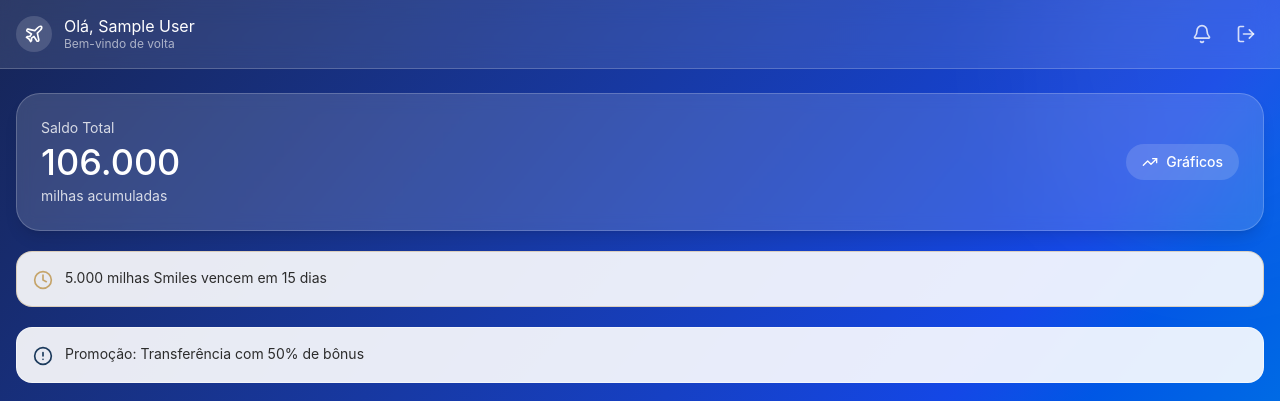
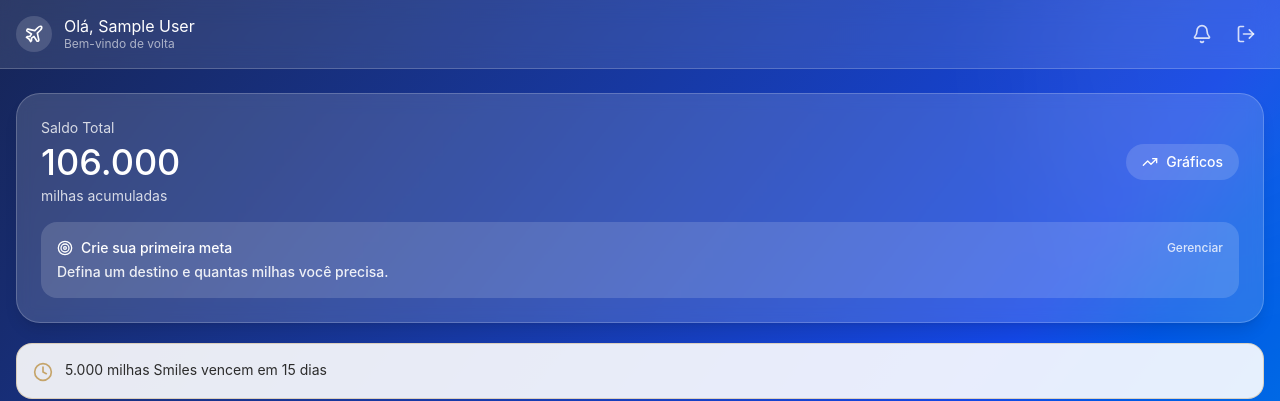
Before and after one commit to dysphael/MilhasGeraisFront, a React (Vite) app in the folder MilhasGerais/: page /home in a window 1280 px wide. Shown: the top 401 px of the page. Built offline with nearby package versions, Linux system fonts and the light colour scheme; no server answers; sample sign-in values are in the browser's storage.

Commit message:
fix: criação de metas

```diff
--- a/MilhasGerais/src/components/HomeScreen.tsx
+++ b/MilhasGerais/src/components/HomeScreen.tsx
@@ -1,14 +1,16 @@
 import { useEffect, useState } from 'react';
 import { useNavigate } from 'react-router-dom';
-import { Bell, Plus, ArrowRightLeft, History, TrendingUp, AlertCircle, Clock, Tag, CreditCard as CreditCardIcon } from 'lucide-react';
+import { Bell, Plus, ArrowRightLeft, History, TrendingUp, Target, AlertCircle, Clock, Tag, CreditCard as CreditCardIcon } from 'lucide-react';
 import { useAuth } from '../hooks/useAuth';
 import { dashboardService } from '../services/dashboardService';
 import { creditCardService } from '../services/creditCardService';
-import { DashboardResumo, DashboardPrograma, DashboardTransacao, DashboardAlert, CreditCard } from '../types';
+import { milesGoalService } from '../services/milesGoalService';
+import { DashboardResumo, DashboardPrograma, DashboardTransacao, DashboardAlert, CreditCard, MilesGoal } from '../types';
 import { PageBackground, AppHeader, LoadingPage, ErrorPage } from './Layout';
 import { AdicionarMilhasModal } from './modals/AdicionarMilhasModal';
 import { TransferirMilhasModal } from './modals/TransferirMilhasModal';
 import { AddCreditCardModal } from './AddCreditCardModal';
+import { MilesGoalsModal } from './MilesGoalsModal';
 
 interface HomeScreenProps { onLogout: () => void; }
 
@@ -22,7 +24,9 @@ export function HomeScreen({ onLogout }: HomeScreenProps) {
   const [error, setError]         = useState<string | null>(null);
   const [modalAberto, setModalAberto] = useState<ModalAberto>(null);
   const [showCardModal, setShowCardModal] = useState(false);
+  const [showGoalsModal, setShowGoalsModal] = useState(false);
   const [cards, setCards] = useState<CreditCard[]>([]);
+  const [goals, setGoals] = useState<MilesGoal[]>([]);
 
   const carregarDashboard = () => {
     setIsLoading(true);
@@ -39,12 +43,29 @@ export function HomeScreen({ onLogout }: HomeScreenProps) {
       .catch(() => { /* silencioso — não bloqueia o dashboard */ });
   };
 
-  useEffect(() => { carregarDashboard(); carregarCartoes(); }, [user?.id]);
+  const carregarMetas = () => {
+    if (!user) return;
+    milesGoalService.listarPorUsuario(user.id)
+      .then(setGoals)
+      .catch(() => { /* silencioso */ });
+  };
+
+  useEffect(() => { carregarDashboard(); carregarCartoes(); carregarMetas(); }, [user?.id]);
 
   if (isLoading) return <LoadingPage message="Carregando dados..." />;
   if (error || !dashboard) return <ErrorPage message={error || 'Erro ao carregar dados'} />;
 
   const totalMiles = dashboard.programas.reduce((s, p) => s + p.miles, 0);
+
+  // Próxima meta = menor TargetMiles ainda não atingida. Se todas batidas, pega a maior.
+  const nextGoal = (() => {
+    const pending = goals.filter(g => g.targetMiles > totalMiles).sort((a, b) => a.targetMiles - b.targetMiles)[0];
+    if (pending) return pending;
+    return goals.slice().sort((a, b) => b.targetMiles - a.targetMiles)[0] ?? null;
+  })();
+  const nextGoalAchieved  = nextGoal ? totalMiles >= nextGoal.targetMiles : false;
+  const nextGoalProgress  = nextGoal ? Math.min(100, (totalMiles / nextGoal.targetMiles) * 100) : 0;
+  const nextGoalRemaining = nextGoal ? Math.max(0, nextGoal.targetMiles - totalMiles) : 0;
 
   return (
     <PageBackground>
@@ -68,6 +89,12 @@ export function HomeScreen({ onLogout }: HomeScreenProps) {
         onClose={() => setShowCardModal(false)}
         onCreated={carregarCartoes}
       />
+      <MilesGoalsModal
+        open={showGoalsModal}
+        onClose={() => setShowGoalsModal(false)}
+        totalMiles={totalMiles}
+        onChanged={carregarMetas}
+      />
 
       <AppHeader
         title={`Olá, ${user?.name || 'Usuário'}`}
@@ -82,8 +109,8 @@ export function HomeScreen({ onLogout }: HomeScreenProps) {
 
       <div className="max-w-7xl mx-auto px-4 py-6 space-y-5">
 
-        {/* Banner saldo total */}
-        <div className="bg-white/15 backdrop-blur-sm rounded-3xl p-6 text-white shadow-lg border border-white/20">
+        {/* Banner saldo total + próxima meta */}
+        <div className="bg-white/15 backdrop-blur-sm rounded-3xl p-6 text-white shadow-lg border border-white/20 space-y-4">
           <div className="flex items-center justify-between">
             <div>
               <p className="text-sm opacity-80">Saldo Total</p>
@@ -96,6 +123,36 @@ export function HomeScreen({ onLogout }: HomeScreenProps) {
               <span>Gráficos</span>
             </button>
           </div>
+
+          {/* Próxima meta */}
+          <button onClick={() => setShowGoalsModal(true)}
+            className="w-full text-left bg-white/15 hover:bg-white/25 rounded-2xl p-4 transition-colors"
+            aria-label={nextGoal ? `Próxima meta: ${nextGoal.name}` : 'Criar primeira meta'}>
+            <div className="flex items-center justify-between mb-1">
+              <div className="flex items-center gap-2">
+                <Target className="w-4 h-4" />
+                <span className="text-sm">{nextGoal ? 'Próxima meta' : 'Crie sua primeira meta'}</span>
+              </div>
+              <span className="text-xs opacity-80 underline-offset-2 hover:underline">Gerenciar</span>
+            </div>
+            {nextGoal ? (
+              <>
+                <p className="text-sm opacity-90">
+                  <span className="opacity-100">{nextGoal.name}</span>
+                  {' — '}
+                  {nextGoalAchieved
+                    ? 'meta atingida 🎉'
+                    : `faltam ${nextGoalRemaining.toLocaleString('pt-BR')} milhas`}
+                </p>
+                <div className="mt-2 bg-white/25 rounded-full h-1.5 overflow-hidden">
+                  <div className="bg-white h-full rounded-full transition-all"
+                    style={{ width: `${nextGoalProgress}%` }} />
+                </div>
+              </>
+            ) : (
+              <p className="text-sm opacity-90">Defina um destino e quantas milhas você precisa.</p>
+            )}
+          </button>
         </div>
 
         {/* Alertas */}
```
